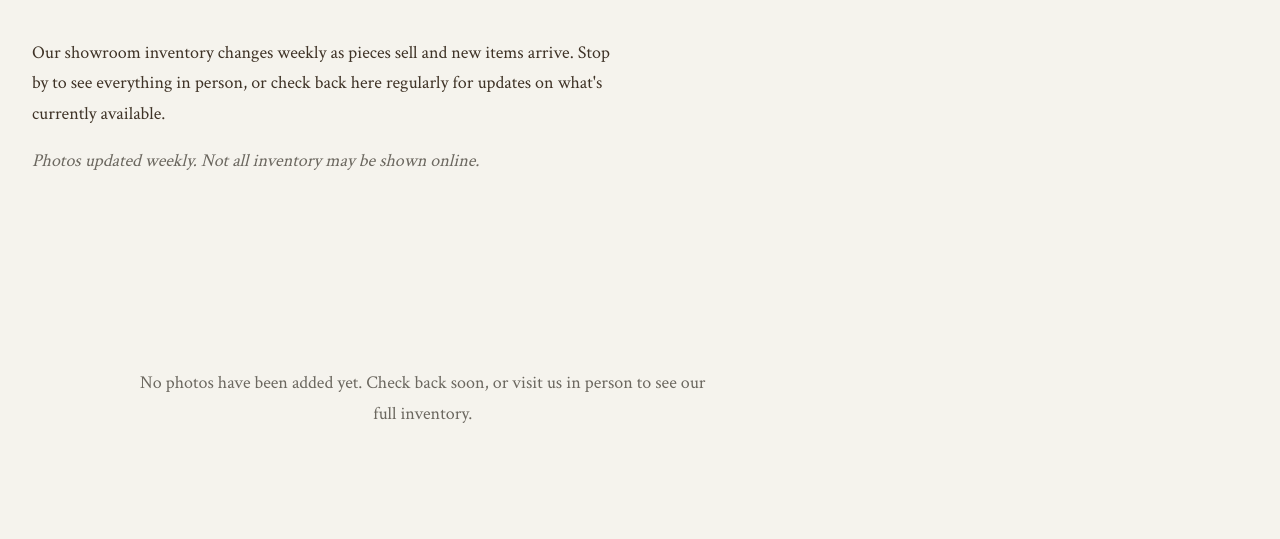
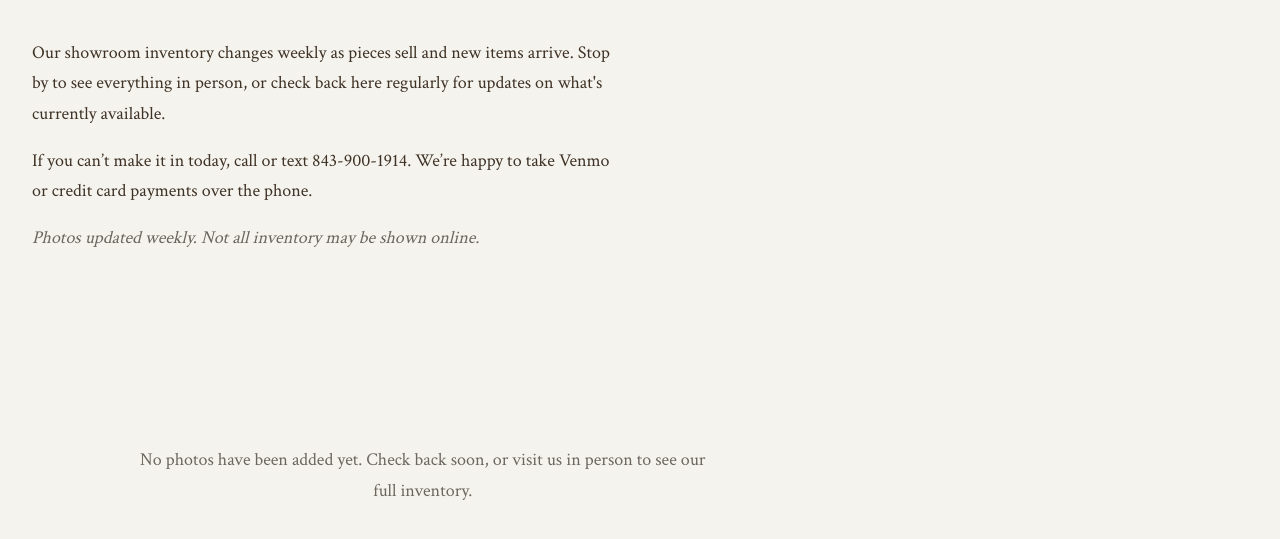
Before and after one commit to estatesaleconnect/roomswap-website, a plain HTML site: page gallery.html in a window 1280 px wide. Shown: the part 315-854 px from the top of the page. Drawn offline with nearby package versions, Linux system fonts and the light colour scheme; no server answers.

Commit message:
Update gallery.html

```diff
--- a/gallery.html
+++ b/gallery.html
@@ -34,6 +34,8 @@
         <section>
             <h1 class="section-title">Current Inventory</h1>
             <p>Our showroom inventory changes weekly as pieces sell and new items arrive. Stop by to see everything in person, or check back here regularly for updates on what's currently available.</p>
+            <p>If you can’t make it in today, call or text 843-900-1914. We’re happy to take Venmo or credit card payments over the phone.</p>
+
             <p style="margin-top: 1rem; color: var(--warm-gray); font-style: italic;">Photos updated weekly. Not all inventory may be shown online.</p>
         </section>
 
```
